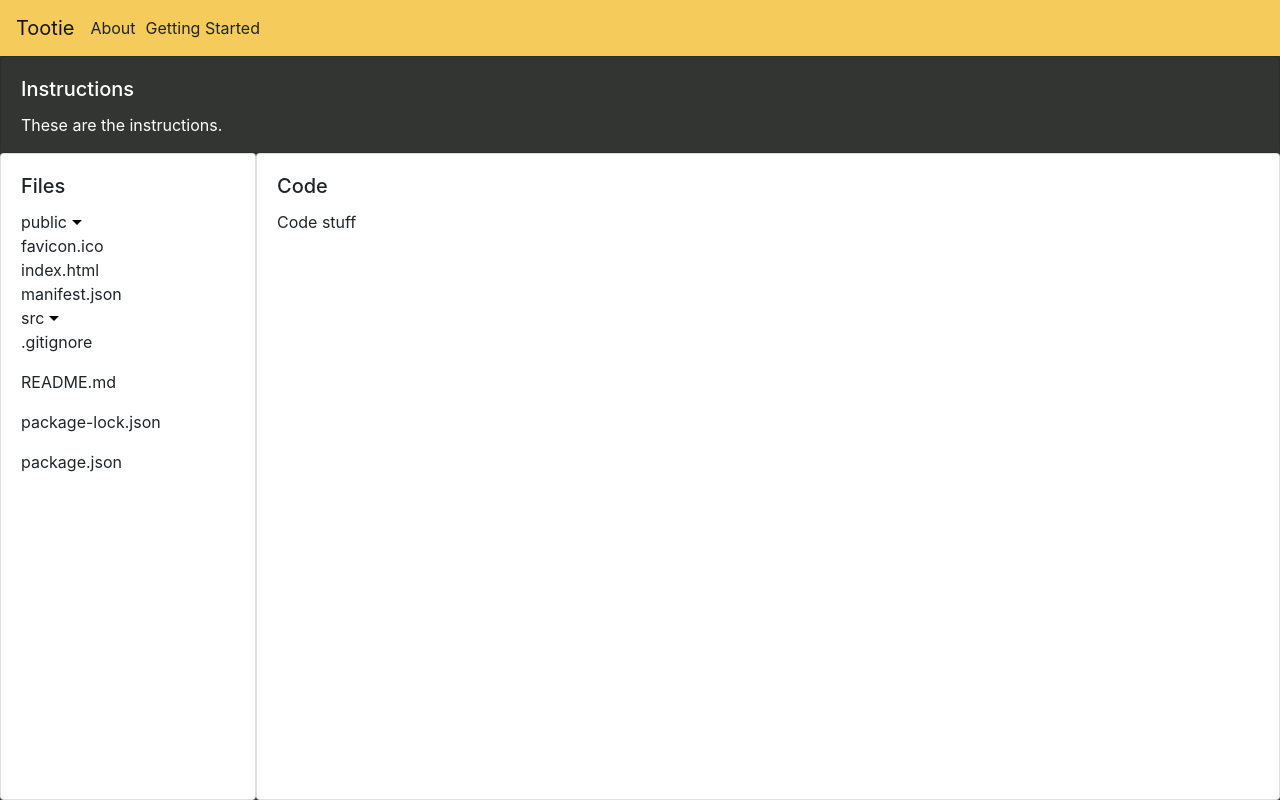
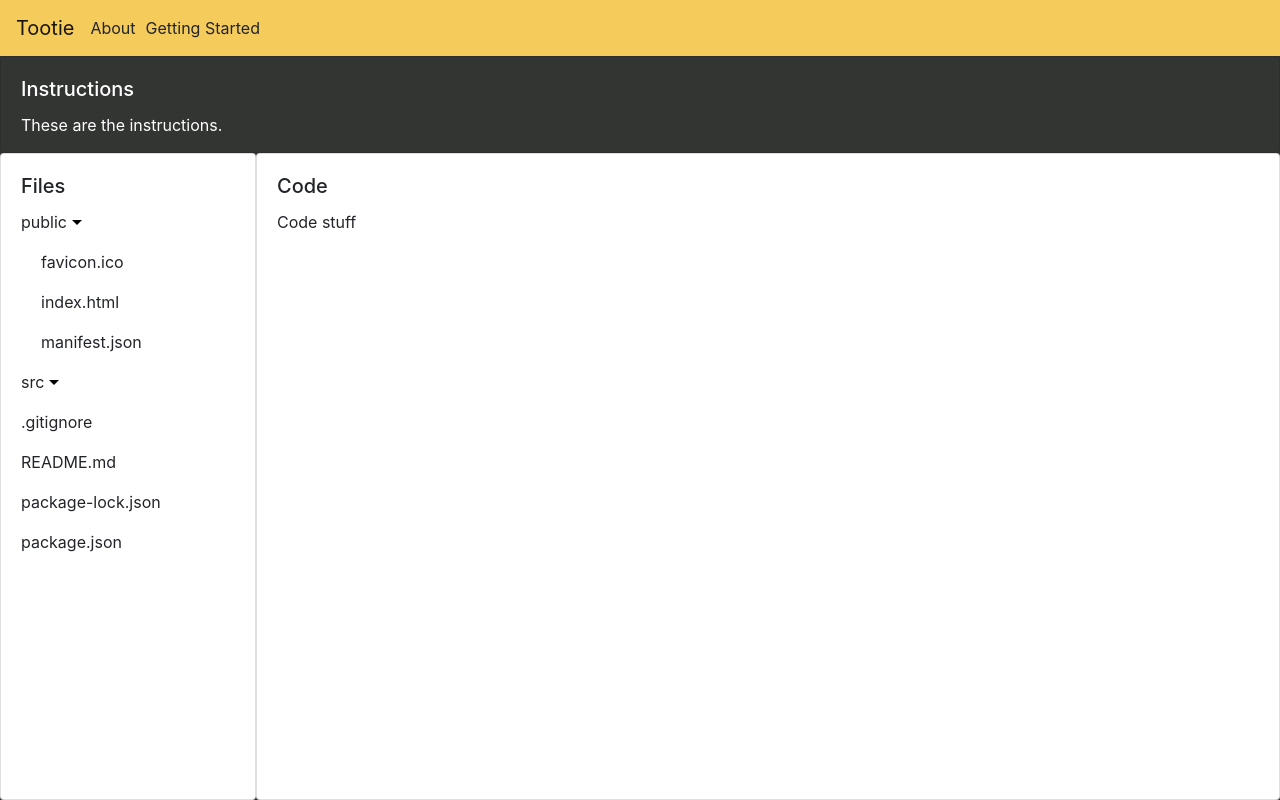
Before and after one commit to ivymarkwell/tootie, a React (Create React App) app: page /getting-started in a window 1280 px wide. Both pictures are taken after a click on the button "public". Built offline with nearby package versions, Linux system fonts and the light colour scheme.

Commit message:
make it look cute

```diff
--- a/src/components/templates/TicTacToe.js
+++ b/src/components/templates/TicTacToe.js
@@ -22,56 +22,76 @@ function TicTacToe() {
               <ListGroup.Item
                 action
                 onClick={() => setPublicFolderOpen(!publicFolderOpen)}
-                style={{ all: "unset", display: "flex" }}
+                style={{ all: "unset", display: "flex", marginBottom: "16px" }}
               >
                 public <div className="arrow-down" />
               </ListGroup.Item>
               {publicFolderOpen && (
-                <>
+                <div style={{ marginLeft: "20px" }}>
                   <ListGroup.Item
                     action
-                    style={{ all: "unset", display: "flex" }}
+                    style={{
+                      all: "unset",
+                      display: "flex",
+                      marginBottom: "16px"
+                    }}
                   >
                     favicon.ico
                   </ListGroup.Item>
                   <ListGroup.Item
                     action
-                    style={{ all: "unset", display: "flex" }}
+                    style={{
+                      all: "unset",
+                      display: "flex",
+                      marginBottom: "16px"
+                    }}
                   >
                     index.html
                   </ListGroup.Item>
                   <ListGroup.Item
                     action
-                    style={{ all: "unset", display: "flex" }}
+                    style={{
+                      all: "unset",
+                      display: "flex",
+                      marginBottom: "16px"
+                    }}
                   >
                     manifest.json
                   </ListGroup.Item>
-                </>
+                </div>
               )}
             </ListGroup>
-            <ListGroup defaultActiveKey="#link1">
+            <ListGroup>
               <ListGroup.Item
                 action
                 onClick={() => setSrcFolderOpen(!srcFolderOpen)}
-                style={{ all: "unset", display: "flex" }}
+                style={{ all: "unset", display: "flex", marginBottom: "16px" }}
               >
                 src <div className="arrow-down" />
               </ListGroup.Item>
               {srcFolderOpen && (
-                <>
+                <div style={{ marginLeft: "20px" }}>
                   <ListGroup.Item
                     action
-                    style={{ all: "unset", display: "flex" }}
+                    style={{
+                      all: "unset",
+                      display: "flex",
+                      marginBottom: "16px"
+                    }}
                   >
                     index.css
                   </ListGroup.Item>
                   <ListGroup.Item
                     action
-                    style={{ all: "unset", display: "flex" }}
+                    style={{
+                      all: "unset",
+                      display: "flex",
+                      marginBottom: "16px"
+                    }}
                   >
                     index.js
                   </ListGroup.Item>
-                </>
+                </div>
               )}
             </ListGroup>
             <Card.Text>.gitignore</Card.Text>
```
